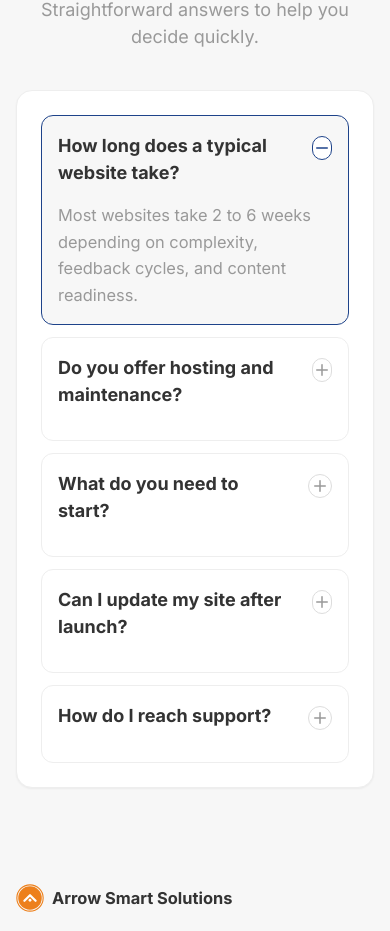
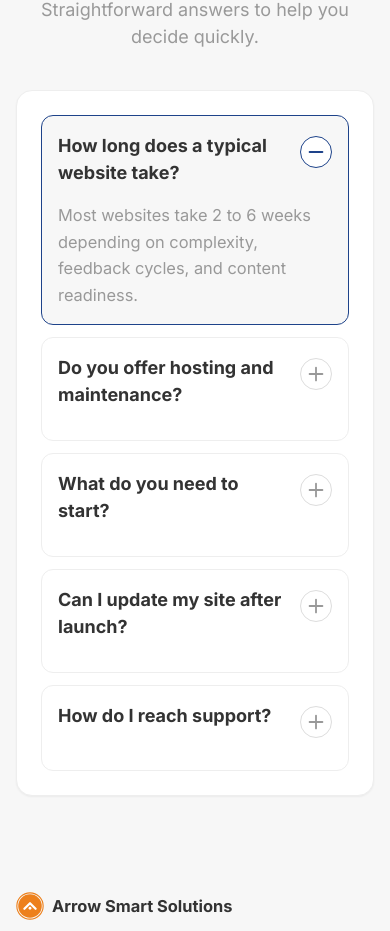
Before and after one commit to ArrowSmartSolutions/ArrowSmartSolutions, a Next.js app: page / in a window 390 px wide. Shown: the part 6775-7706 px from the top of the page. Built offline with nearby package versions, Linux system fonts and the light colour scheme.

Commit message:
accordion toggle button changes

```diff
--- a/src/components/HomeAccordions/HomeAccordions.jsx
+++ b/src/components/HomeAccordions/HomeAccordions.jsx
@@ -49,7 +49,7 @@ const AccordionList = ({ items, openIndex, onToggle }) => (
           >
             <span className="text-base md:text-lg font-semibold text-dark">{item.title}</span>
             <span
-              className={`mt-1 flex h-6 w-6 md:h-8 md:w-8 items-center justify-center rounded-full border text-base md:text-lg transition-colors ${
+              className={`mt-1 flex h-8 w-8 aspect-square shrink-0 items-center justify-center rounded-full border text-lg transition-colors ${
                 isOpen ? 'border-primary text-primary bg-white' : 'border-[#ddd] text-dark2 bg-white'
               }`}
               aria-hidden="true"
--- a/src/components/PolicyAccordion/PolicyAccordion.jsx
+++ b/src/components/PolicyAccordion/PolicyAccordion.jsx
@@ -52,7 +52,7 @@ const PolicyAccordion = () => {
               >
                 <span className="text-base md:text-lg font-semibold text-dark">{item.title}</span>
                 <span
-                  className={`mt-1 flex h-6 w-6 md:h-8 md:w-8 items-center justify-center rounded-full border text-base md:text-lg transition-colors ${
+                  className={`mt-1 flex h-8 w-8 aspect-square shrink-0 items-center justify-center rounded-full border text-lg transition-colors ${
                     isOpen ? 'border-primary text-primary bg-white' : 'border-[#ddd] text-dark2 bg-white'
                   }`}
                   aria-hidden="true"
```
